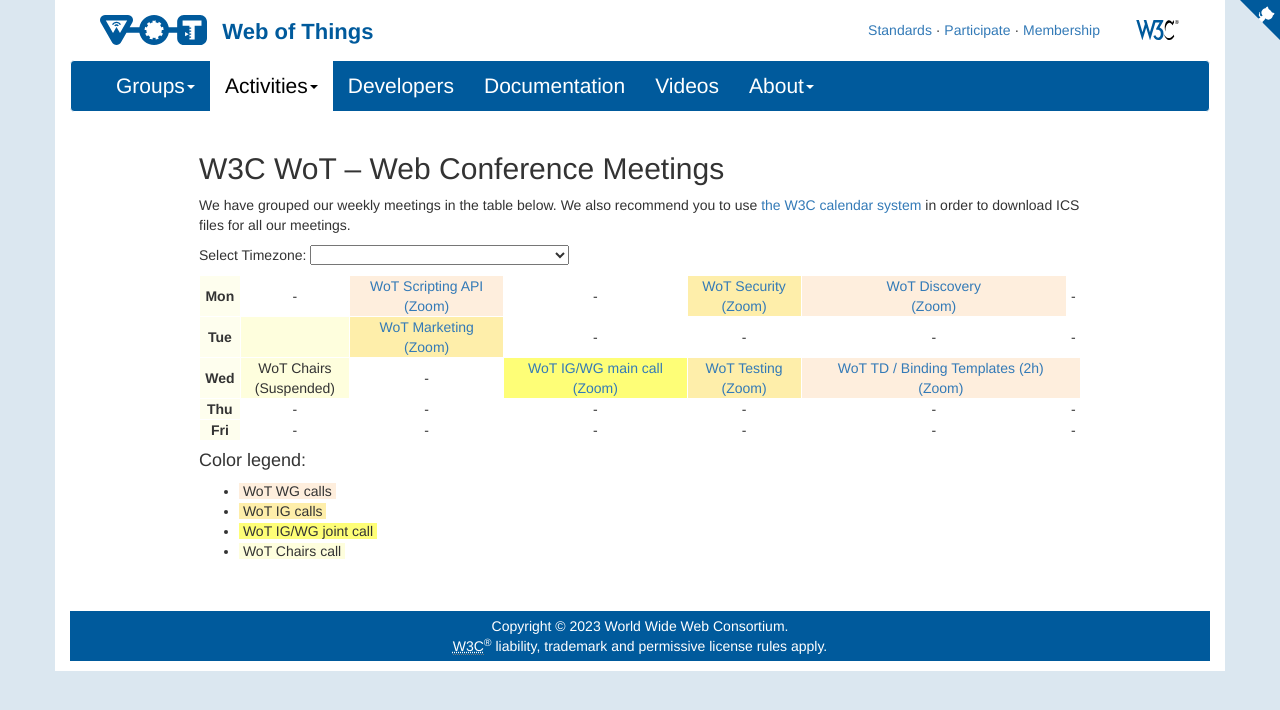
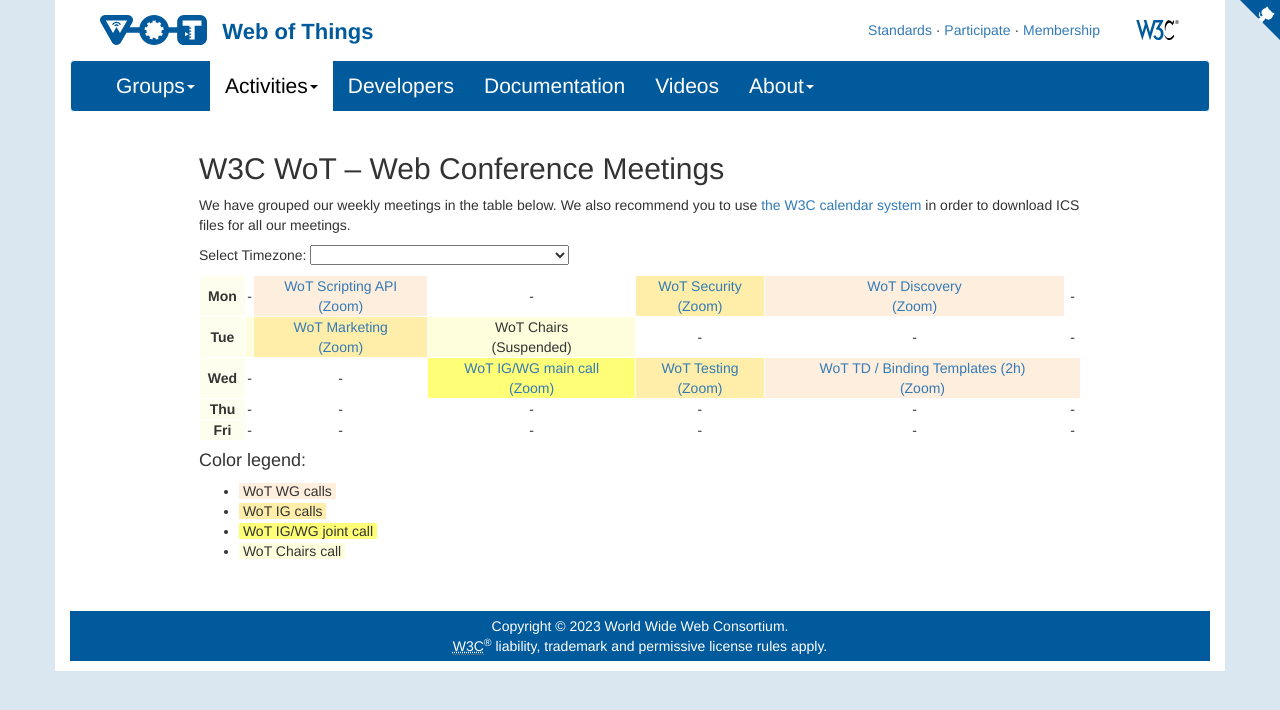
Before and after one commit to w3c/wot-marketing, a Jekyll site: the page built from docs/activities/meetings/index.html, in a window 1280 px wide. Shown: the top 710 px of the page. Built offline with Jekyll 4.4.1, drawn with Linux system fonts in a browser that asks for light colours; nearby versions of some CDN libraries; comment, search, counter and statistics services are not loaded.

Commit message:
refactor: Move chairs call to the one after marketing

```diff
--- a/docs/activities/meetings/index.html
+++ b/docs/activities/meetings/index.html
@@ -219,7 +219,11 @@
 			<!--<td style="background-color: #FEEEAA; text-align:center;">WoT Use Cases<br> <a rel="nofollow"
 					class="external text" href="https://lists.w3.org/Archives/Member/member-wot-wg/2022Dec/0003.html" target="_blank">(WebEx)</a>
 			</td>-->
-			<td style="text-align:center;">-</td>
+            <td style="background-color: #FEFEDD; text-align:center;">WoT Chairs<br>
+					(Suspended)
+					<!-- <a rel="nofollow" class="external text"
+                    href="https://lists.w3.org/Archives/Member/member-wot-wg/2019May/0007.html" target="_blank">(WebEx)</a> -->
+			</td>
 			<td style="text-align:center;">-</td>
 			<td style="text-align:center;">-</td>
 			<td style="text-align:center;">-</td>
@@ -228,11 +232,7 @@
 
         <tr>
             <th style="background-color: #FEFEEE; text-align:center;">Wed</th>
-            <td style="background-color: #FEFEDD; text-align:center;">WoT Chairs<br>
-					(Suspended)
-					<!-- <a rel="nofollow" class="external text"
-                    href="https://lists.w3.org/Archives/Member/member-wot-wg/2019May/0007.html" target="_blank">(WebEx)</a> -->
-			</td>
+			<td style="text-align:center;">-</td>
             <td style="text-align:center;">-</td>
             <td style="background-color: #FEFE77; text-align:center;"><a rel="nofollow" class="external text"
                     href="https://www.w3.org/WoT/IG/wiki/Main_WoT_WebConf" target="_blank">WoT IG/WG main call</a><br><a rel="nofollow"
```
